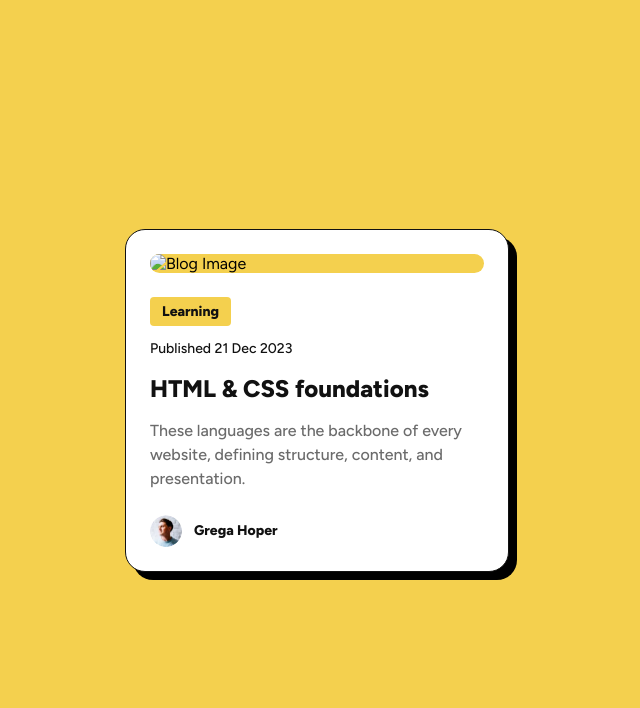
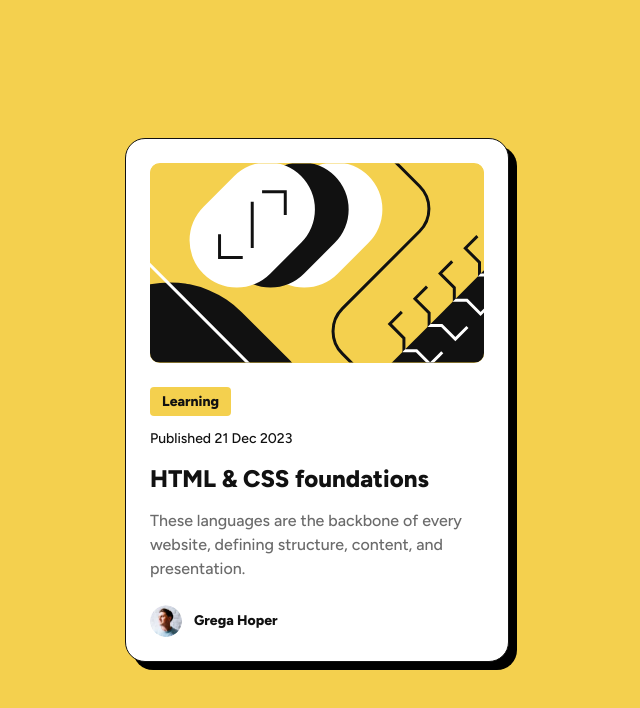
Before and after one commit to arturoguerreronc/blog-preview-card, a plain HTML site: page index.html in a window 1280 px wide. Shown: the whole page, without its empty margins (323-963 px from the left). Drawn offline with Linux system fonts and the light colour scheme; the site is published under a folder, as on GitHub Pages, so addresses that start at the root find nothing.

Commit message:
Fix the image path in the HTML of the blog preview card

```diff
--- a/index.html
+++ b/index.html
@@ -17,7 +17,7 @@
       <section class="card-container">
         <div class="blog-card">
           <div class="image-container">
-            <img src="/images/illustration-article.svg" alt="Blog Image" />
+            <img src="./images/illustration-article.svg" alt="Blog Image" />
           </div>
           <div class="content-container">
             <h3 class="category-badge">Learning</h3>
```
